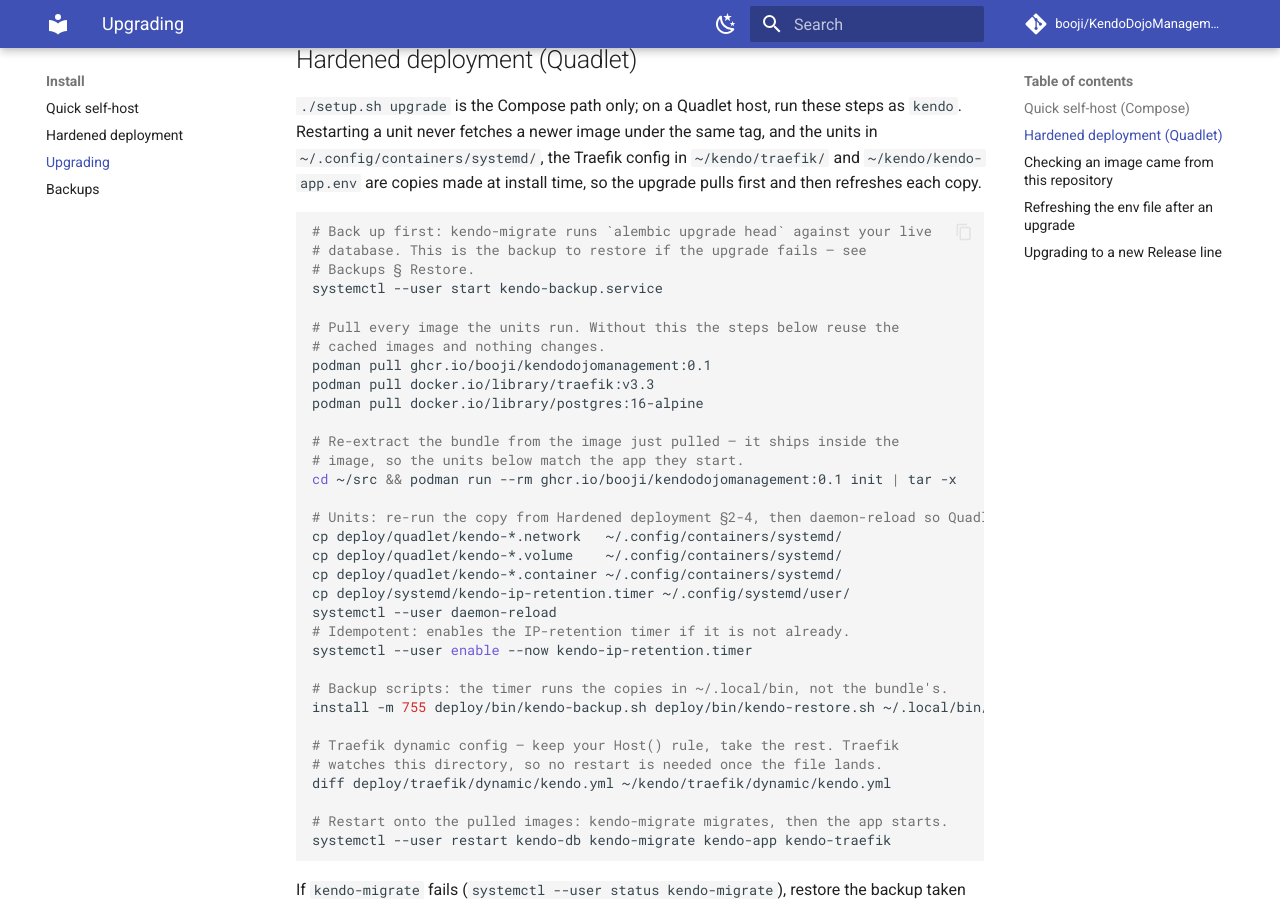
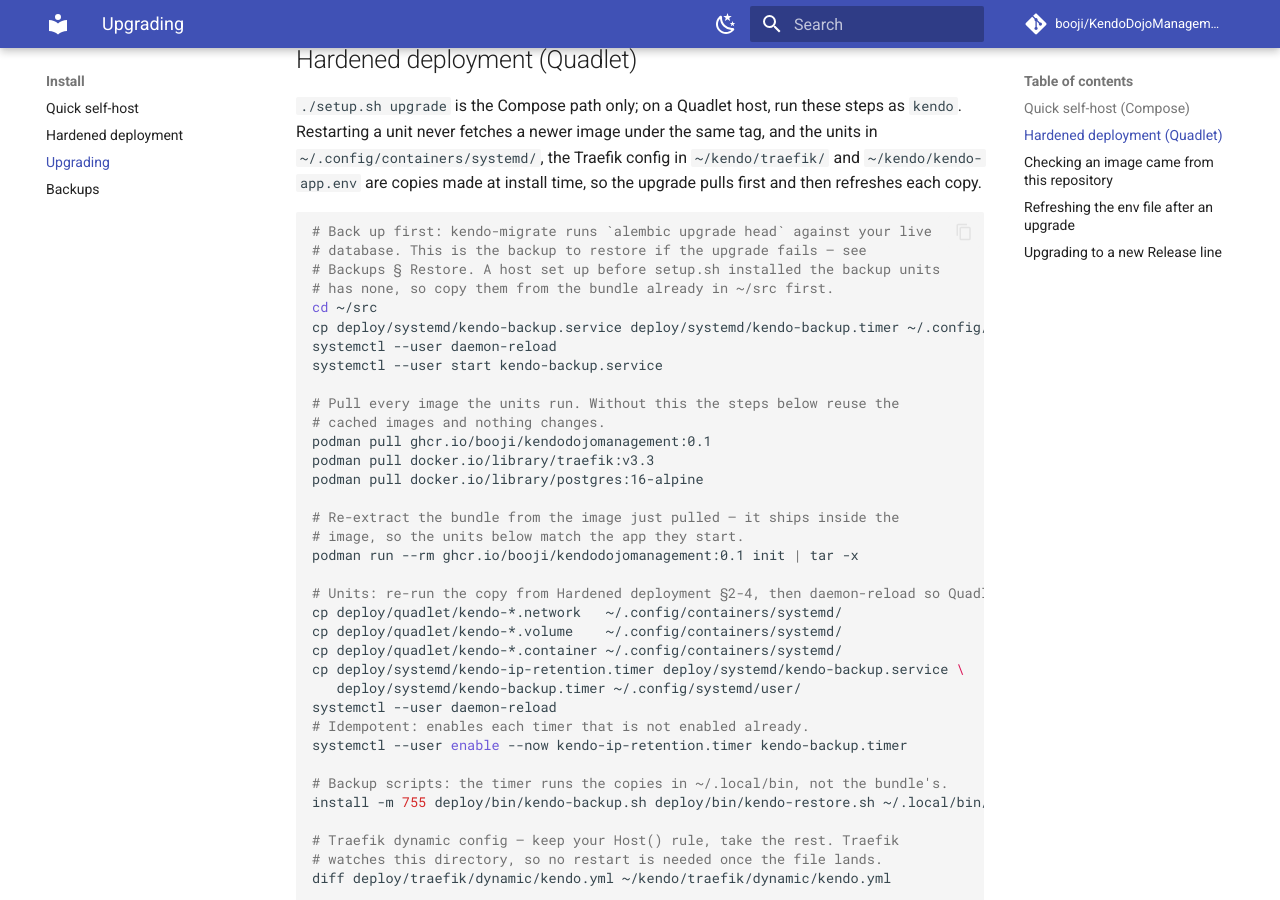
Before and after one commit to booji/KendoDojoManagement, an MkDocs documentation site: the page built from docs/install/upgrading.md, in a window 1280 px wide and 900 px high, scrolled down 1052 px. Built offline with MkDocs 1.6.1 and Material for MkDocs 9.7.7, drawn with Linux system fonts in a browser that asks for light colours; comment, search, counter and statistics services are not loaded; the version menu is left out.

Commit message:
docs(upgrade): keep the backup units current on a Quadlet upgrade (#583)
setup.sh --quadlet now installs kendo-backup.service and .timer (#576), so
the upgrade re-copies them with the other units and enables the timer. A
host set up before that has no backup units, so they are copied from the
bundle already in ~/src before the backup runs.

day-2: the Upgrade row points at the full procedure instead of a
pull-and-restart that leaves the bundle and Traefik/Postgres unpatched,
and Stop all also stops kendo-backup.timer, whose service requires
kendo-db.

````diff
--- a/docs/install/upgrading.md
+++ b/docs/install/upgrading.md
@@ -52,7 +52,11 @@ time, so the upgrade pulls first and then refreshes each copy.
 ```bash
 # Back up first: kendo-migrate runs `alembic upgrade head` against your live
 # database. This is the backup to restore if the upgrade fails — see
-# Backups § Restore.
+# Backups § Restore. A host set up before setup.sh installed the backup units
+# has none, so copy them from the bundle already in ~/src first.
+cd ~/src
+cp deploy/systemd/kendo-backup.service deploy/systemd/kendo-backup.timer ~/.config/systemd/user/
+systemctl --user daemon-reload
 systemctl --user start kendo-backup.service
 
 # Pull every image the units run. Without this the steps below reuse the
@@ -63,16 +67,17 @@ podman pull docker.io/library/postgres:16-alpine
 
 # Re-extract the bundle from the image just pulled — it ships inside the
 # image, so the units below match the app they start.
-cd ~/src && podman run --rm ghcr.io/booji/kendodojomanagement:0.1 init | tar -x
+podman run --rm ghcr.io/booji/kendodojomanagement:0.1 init | tar -x
 
 # Units: re-run the copy from Hardened deployment §2-4, then daemon-reload so Quadlet regenerates.
 cp deploy/quadlet/kendo-*.network   ~/.config/containers/systemd/
 cp deploy/quadlet/kendo-*.volume    ~/.config/containers/systemd/
 cp deploy/quadlet/kendo-*.container ~/.config/containers/systemd/
-cp deploy/systemd/kendo-ip-retention.timer ~/.config/systemd/user/
+cp deploy/systemd/kendo-ip-retention.timer deploy/systemd/kendo-backup.service \
+   deploy/systemd/kendo-backup.timer ~/.config/systemd/user/
 systemctl --user daemon-reload
-# Idempotent: enables the IP-retention timer if it is not already.
-systemctl --user enable --now kendo-ip-retention.timer
+# Idempotent: enables each timer that is not enabled already.
+systemctl --user enable --now kendo-ip-retention.timer kendo-backup.timer
 
 # Backup scripts: the timer runs the copies in ~/.local/bin, not the bundle's.
 install -m 755 deploy/bin/kendo-backup.sh deploy/bin/kendo-restore.sh ~/.local/bin/
````
Also changed, not shown: docs/operating/day-2.md (+2 -2 lines), 1 other file.
